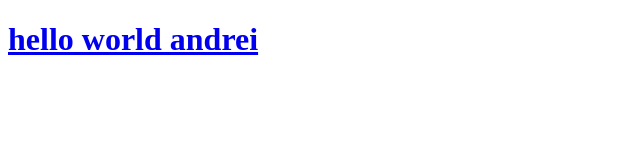
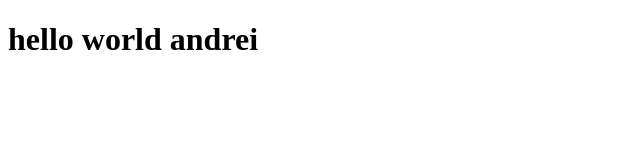
Before and after one commit to kredoteacher/kredoandrei.github.io, a plain HTML site: page index.html in a window 1280 px wide. Shown: the whole page, without its empty margins (0-640 px from the left). Drawn offline with Linux system fonts and the light colour scheme.

Commit message:
Update index.html

```diff
--- a/index.html
+++ b/index.html
@@ -10,6 +10,6 @@
 
 
 
-    <h1><a href="css-table.html">hello world andrei</h1>
+    <h1>hello world andrei</h1>
 </body>
 </html>
```
